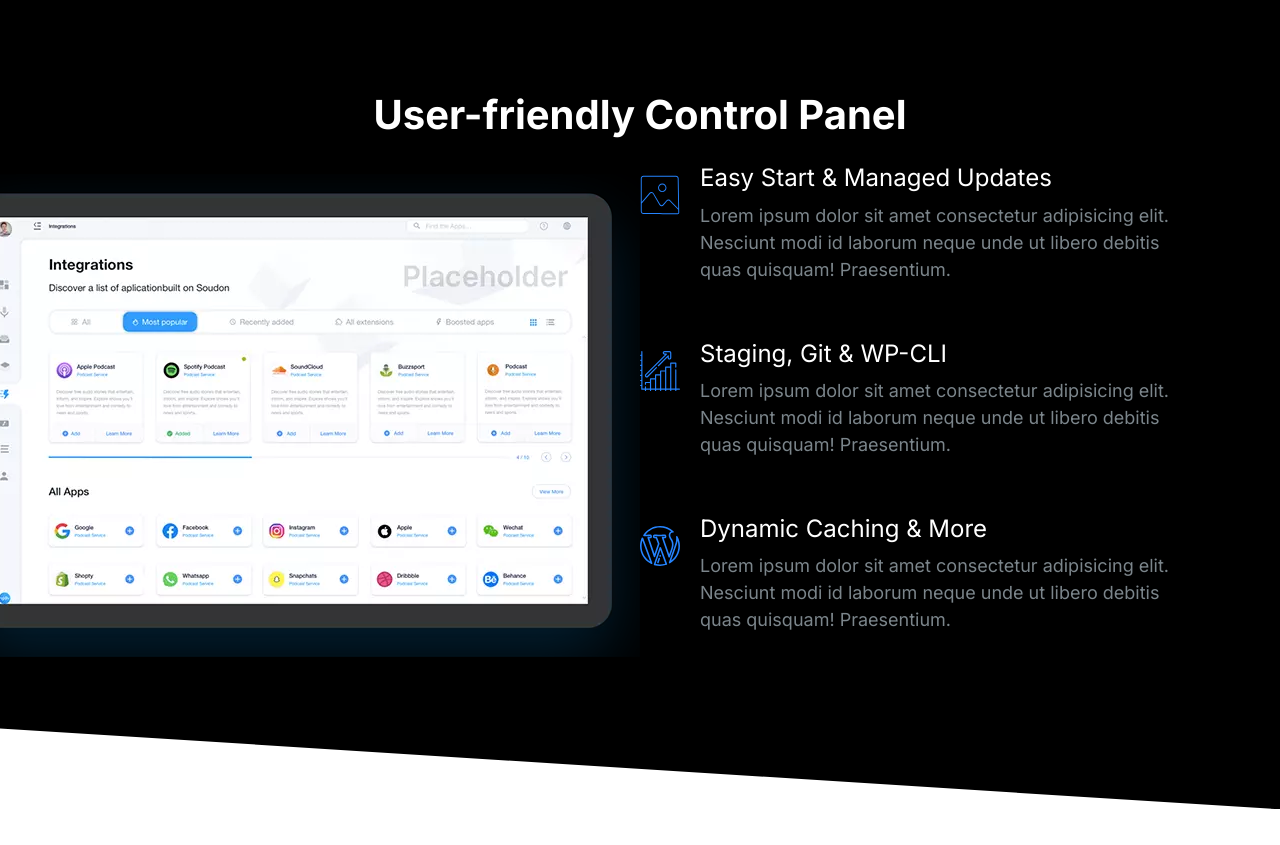
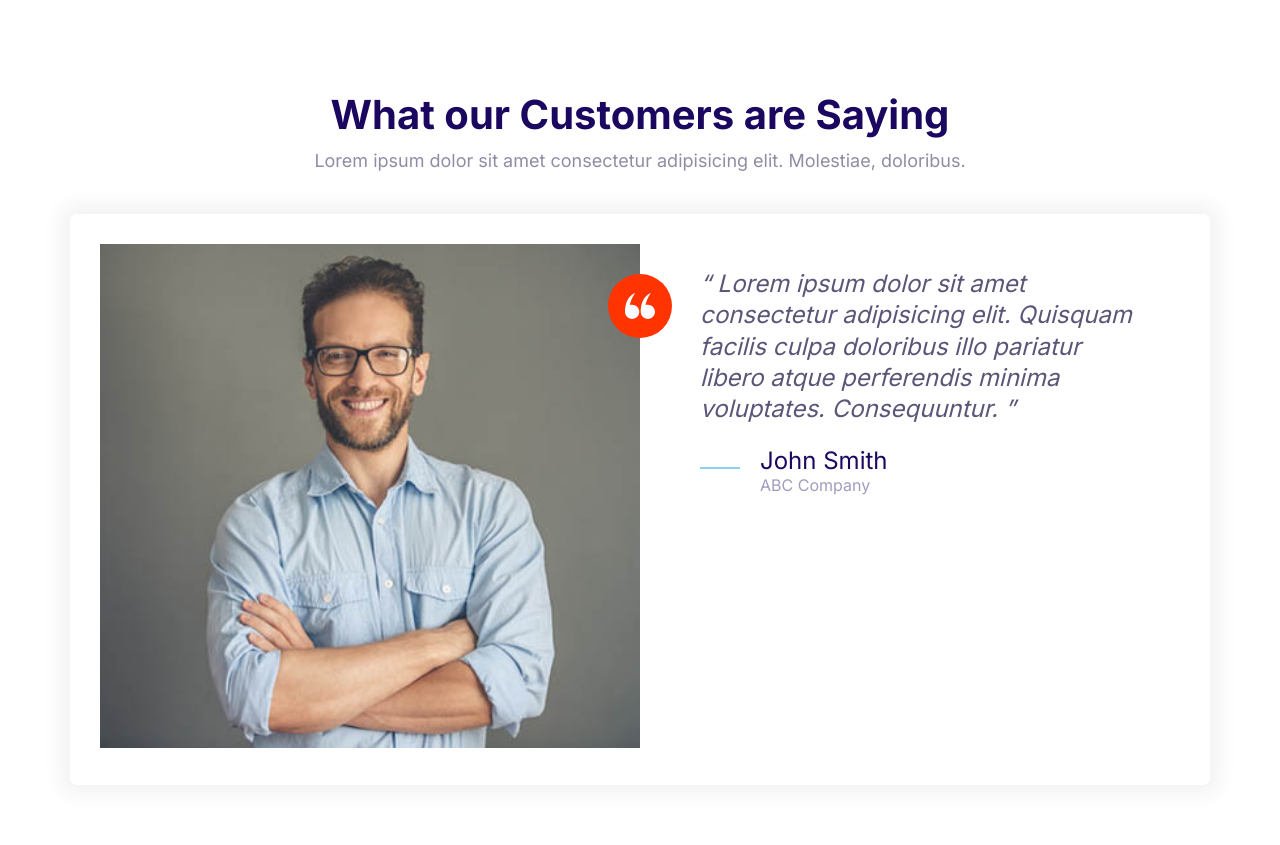
Before and after one commit to Toluade/moshify-by-toluade, a plain HTML site: page index.html in a window 1280 px wide. Before the commit the page ends 809 px from the top, so only its background shows below. Drawn offline with Linux system fonts and the light colour scheme.

Commit message:
Build testimonial block component

```diff
--- a/css/styles.css
+++ b/css/styles.css
@@ -614,6 +614,7 @@ a {
 
 .block__header {
   text-align: center;
+  margin-bottom: 4rem;
 }
 
 .block__heading {
--- a/index.html
+++ b/index.html
@@ -14,75 +14,43 @@
     <link rel="stylesheet" href="css/styles.css" />
   </head>
   <body>
-    <section class="block block--dark block--skewed-right block-showcase">
-      <hearder class="block__header">
-        <h2>User-friendly Control Panel</h2>
-      </hearder>
-      <div class="container grid grid--1x2">
-        <picture class="block-showcase__image">
-          <source
-            type="image/webp"
-            srcset="images/ipad.webp 1x, images/ipad@2x.webp 2x"
-          />
-          <source
-            type="image/png"
-            srcset="images/ipad.png 1x, images/ipad@2x.png 2x"
-          />
-          ><img src="images/ipad.png" alt="" />
-        </picture>
-        <ul class="list">
-          <li>
-            <div class="media">
-              <div class="media__image">
-                <svg class="icon icon--primary">
-                  <use xlink:href="images/sprite.svg#snap"></use>
+    <section class="block">
+      <header class="block__header">
+        <h2>What our Customers are Saying</h2>
+        <p>
+          Lorem ipsum dolor sit amet consectetur adipisicing elit. Molestiae,
+          doloribus.
+        </p>
+      </header>
+      <div class="container">
+        <div style="overflow: visible" class="card testimonial">
+          <div class="grid grid--1x2">
+            <div class="testimonial__image">
+              <img src="images/testimonial.jpg" alt="A happy, smiling customer" />
+              <span class="icon-container icon-container--accent">
+                <svg class="icon icon--primary icon--white icon--small">
+                  <use xlink:href="images/sprite.svg#search"></use>
                 </svg>
-              </div>
-              <div class="media__body">
-                <h3 class="media__title">Easy Start & Managed Updates</h3>
-                <p>
-                  Lorem ipsum dolor sit amet consectetur adipisicing elit.
-                  Nesciunt modi id laborum neque unde ut libero debitis quas
-                  quisquam! Praesentium.
-                </p>
-              </div>
+              </span>
             </div>
-          </li>
-          <li>
-            <div class="media">
-              <div class="media__image">
-                <svg class="icon icon--primary">
-                  <use xlink:href="images/sprite.svg#growth"></use>
-                </svg>
-              </div>
-              <div class="media__body">
-                <h3 class="media__title">Staging, Git & WP-CLI</h3>
-                <p>
-                  Lorem ipsum dolor sit amet consectetur adipisicing elit.
-                  Nesciunt modi id laborum neque unde ut libero debitis quas
-                  quisquam! Praesentium.
-                </p>
-              </div>
-            </div>
-          </li>
-          <li>
-            <div class="media">
-              <div class="media__image">
-                <svg class="icon icon--primary">
-                  <use xlink:href="images/sprite.svg#wordpress"></use>
-                </svg>
-              </div>
-              <div class="media__body">
-                <h3 class="media__title">Dynamic Caching & More</h3>
-                <p>
-                  Lorem ipsum dolor sit amet consectetur adipisicing elit.
-                  Nesciunt modi id laborum neque unde ut libero debitis quas
-                  quisquam! Praesentium.
-                </p>
-              </div>
-            </div>
-          </li>
-        </ul>
+            <blockquote class="quote">
+              <p class="quote__text">
+                Lorem ipsum dolor sit amet consectetur adipisicing elit. Quisquam
+                facilis culpa doloribus illo pariatur libero atque perferendis minima
+                voluptates. Consequuntur.
+              </p>
+              <footer>
+                <div class="media">
+                  <div class="media__image">
+                    <svg class="icon icon--primary quote__line">
+                      <use xlink:href="images/sprite.svg#line"></use>
+                    </svg>
+                  </div>
+                  <div class="media__body">
+                    <h3 class="media__title quote__author">John Smith</h3>
+                    <p class="quote__company">ABC Company</p>
+                  </div>
+                </div>
       </div>
     </section>
     <script src="js/main.js"></script>
```
Also changed, not shown: components/block-testimonials.html (added, +39 -0 lines).
